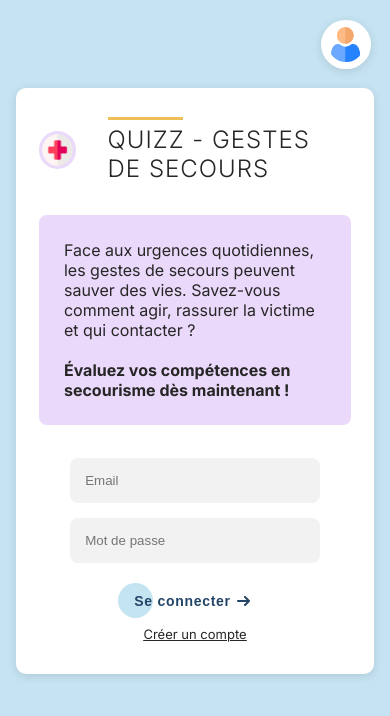
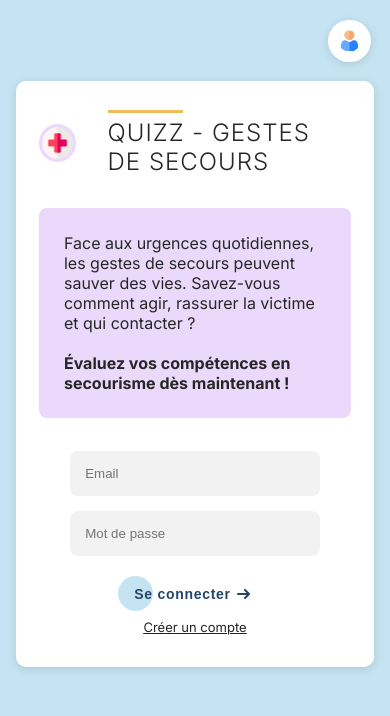
Before and after one commit to cristelleal/quizz, a React (Vite) app: page / in a window 390 px wide. Shown: the top 716 px of the page. Built offline with nearby package versions, Linux system fonts and the light colour scheme.

Commit message:
style: fix nav component

```diff
--- a/src/components/navbar/navbar.css
+++ b/src/components/navbar/navbar.css
@@ -3,12 +3,12 @@
 .nav {
   top: 0;
   display: flex;
-  margin: 5%;
+  margin: 1% 2% 0 0;
 }
 
 .user-img {
-cursor: pointer;
-  width: 4%;
+  cursor: pointer;
+  width: 2%;
   height: auto;
   padding: 1%;
   background-color: var(--color-n-white);
@@ -19,8 +19,8 @@ cursor: pointer;
 
 @media only screen and (max-width: 767px) {
   .user-img {
-    width: 10%;
-    padding: 2%;
+    width: 6%;
+    padding: 3%;
   }
 
   .nav {
```
